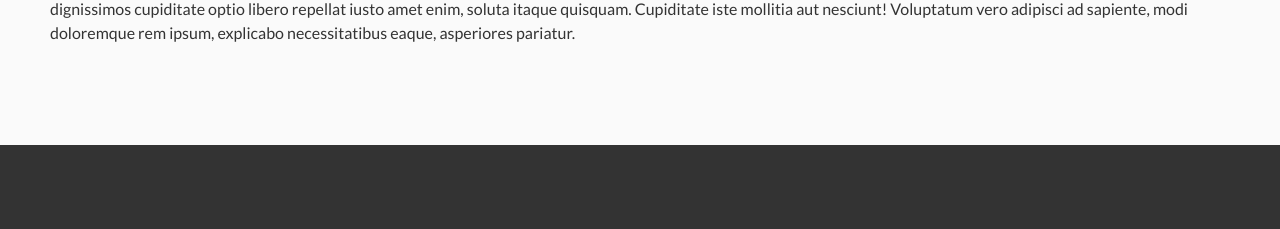
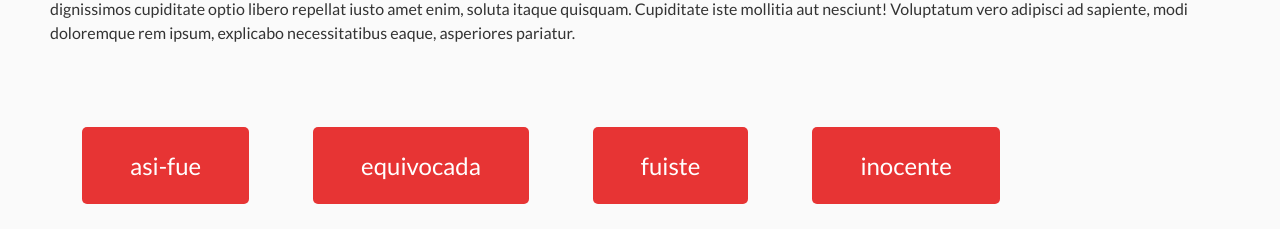
Before and after one commit to Dani-Firma-Paz/Rotating-navigation-project, a plain HTML site: page index.html in a window 1280 px wide. Shown: the part 723-952 px from the top of the page. Before the commit the page ends 868 px from the top, so only its background shows below. Drawn offline with Linux system fonts and the light colour scheme.

Commit message:
Add soundboard project
Commit ammend under the recursive strategy

```diff
--- a/index.html
+++ b/index.html
@@ -5,6 +5,7 @@
   <meta http-equiv="X-UA-Compatible" content="IE=edge">
   <meta name="viewport" content="width=device-width, initial-scale=1.0">
   <link rel="stylesheet" href="https://cdnjs.cloudflare.com/ajax/libs/font-awesome/6.1.1/css/all.min.css">
+
   <link rel="stylesheet" href="style.css">
   <title>Rotating Navigation</title>
 </head>
@@ -29,6 +30,13 @@
           <img src="https://lh3.googleusercontent.com/WV7dxZqe84FRGz0pajNOnpz1YpjVZ_w10rp1TlA4d49QRnQmSa66kAGhw7ch6Uj-Yiat3nYnYJZPz3YQNcMlmzpC_0foK6lDcTQ_49ZlZt8inPyx05RBjP0qBQ0iHAYWrMIeERHf7_I=w2400" alt="Cat">
           <p>Lorem ipsum dolor sit amet, consectetur adipisicing elit. Eius odio, ipsum laborum unde asperiores nihil nemo vero sed veniam ducimus, saepe aliquid praesentium, quaerat sapiente aperiam temporibus. Facilis esse distinctio veniam minima optio? Impedit nesciunt repudiandae quibusdam beatae odit animi nisi consectetur atque et possimus, dignissimos cupiditate optio libero repellat iusto amet enim, soluta itaque quisquam. Cupiditate iste mollitia aut nesciunt! Voluptatum vero adipisci ad sapiente, modi doloremque rem ipsum, explicabo necessitatibus eaque, asperiores pariatur.</p>
         </div>
+        <audio id="asi-fue" src="Sounds/AUD-Así fue-WA0009.mp3"></audio>
+        <audio id="equivocada" src="Sounds/AUD-Equivocada-WA0005.mp3"></audio>
+        <audio id="fuiste" src="Sounds/AUD-Fuiste-WA0006.mp3"></audio>
+        <audio id="inocente" src="Sounds/AUD-Inocente-WA0007.mp3"></audio>
+        <audio id="mascared" src="Sounds/AUD-Mascared-WA0008.mp3"></audio>
+
+        <div id="buttons"></div>
       </div>
 
       <nav>
@@ -40,6 +48,9 @@
       </nav>
 
 
+
+
+
   <script src="script.js"></script>
 </body>
 </html>
--- a/script.js
+++ b/script.js
@@ -4,3 +4,29 @@ const container = document.querySelector('.container')
 
 open.addEventListener('click', () => container.classList.add('show-nav'))
 close.addEventListener('click', () => container.classList.remove('show-nav'))
+
+
+const sounds = ['asi-fue',  'equivocada',  'fuiste',  'inocente',  'mascared']
+
+sounds.forEach(sound => {
+  const btn = document.createElement('button')
+  btn.classList.add('btn')
+
+  btn.innerText = sound
+
+  btn.addEventListener('click', () => {
+    stopSongs()
+    document.getElementById(sound).play()
+  })
+
+  document.getElementById('buttons').appendChild(btn)
+})
+
+function stopSongs() {
+  sounds.forEach(sound => {
+    const song = document.getElementById(sound)
+
+    song.pause()
+    song.currentTime = 0;
+  })
+}
--- a/style.css
+++ b/style.css
@@ -136,3 +136,15 @@ nav ul li + li + li {
   color: #333;
   line-height: 1.5;
 }
+
+.btn {
+  background-color: rgb(231, 52, 52);
+  border-radius: 5px;
+  border: none;
+  color: #fff;
+  margin: 2rem;
+  padding: 1.5rem 3rem;
+  font-size: 1.5rem;
+  font-family: inherit;
+  cursor: pointer;
+}
```
Also changed, not shown: 5 other files.
